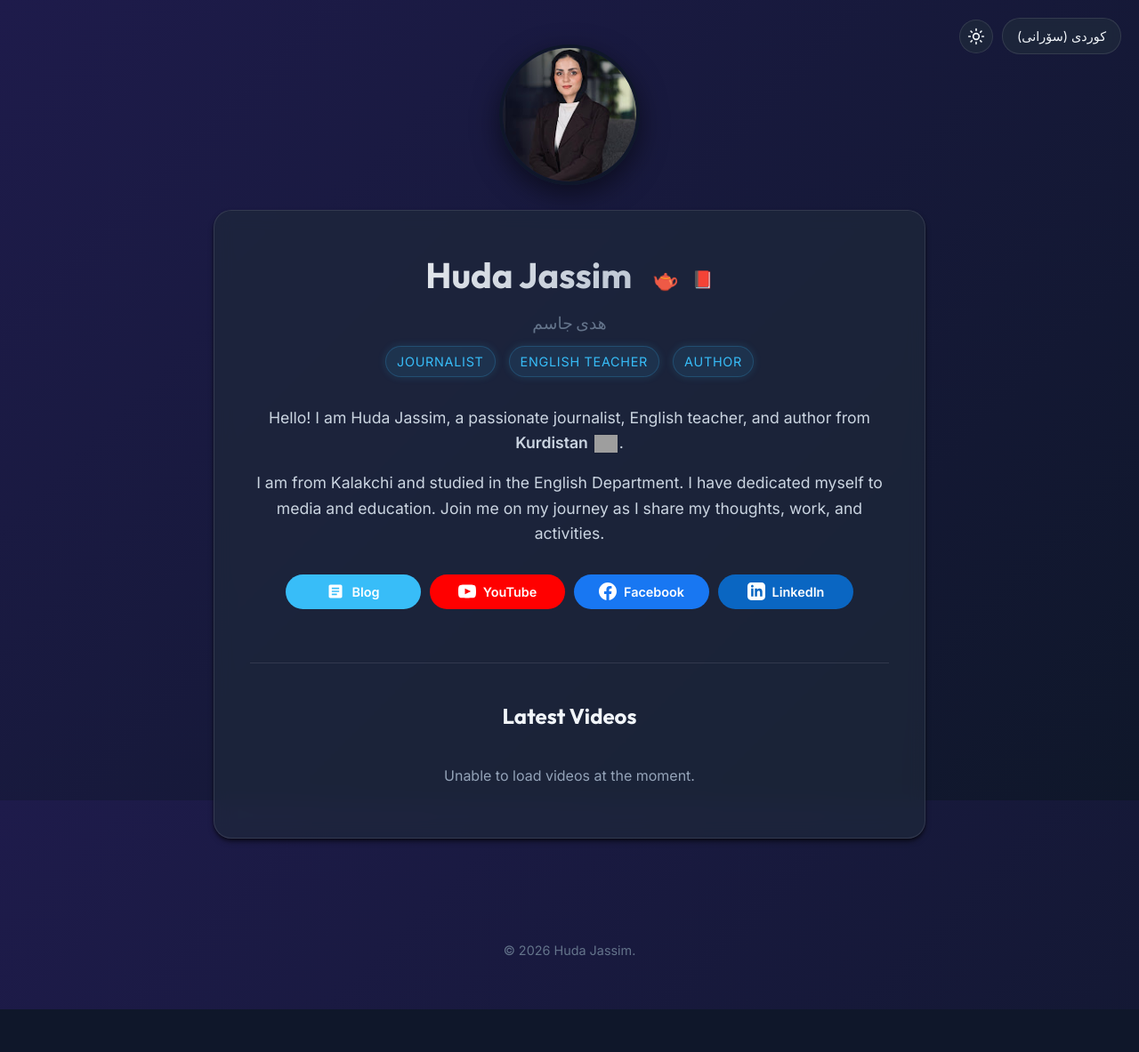
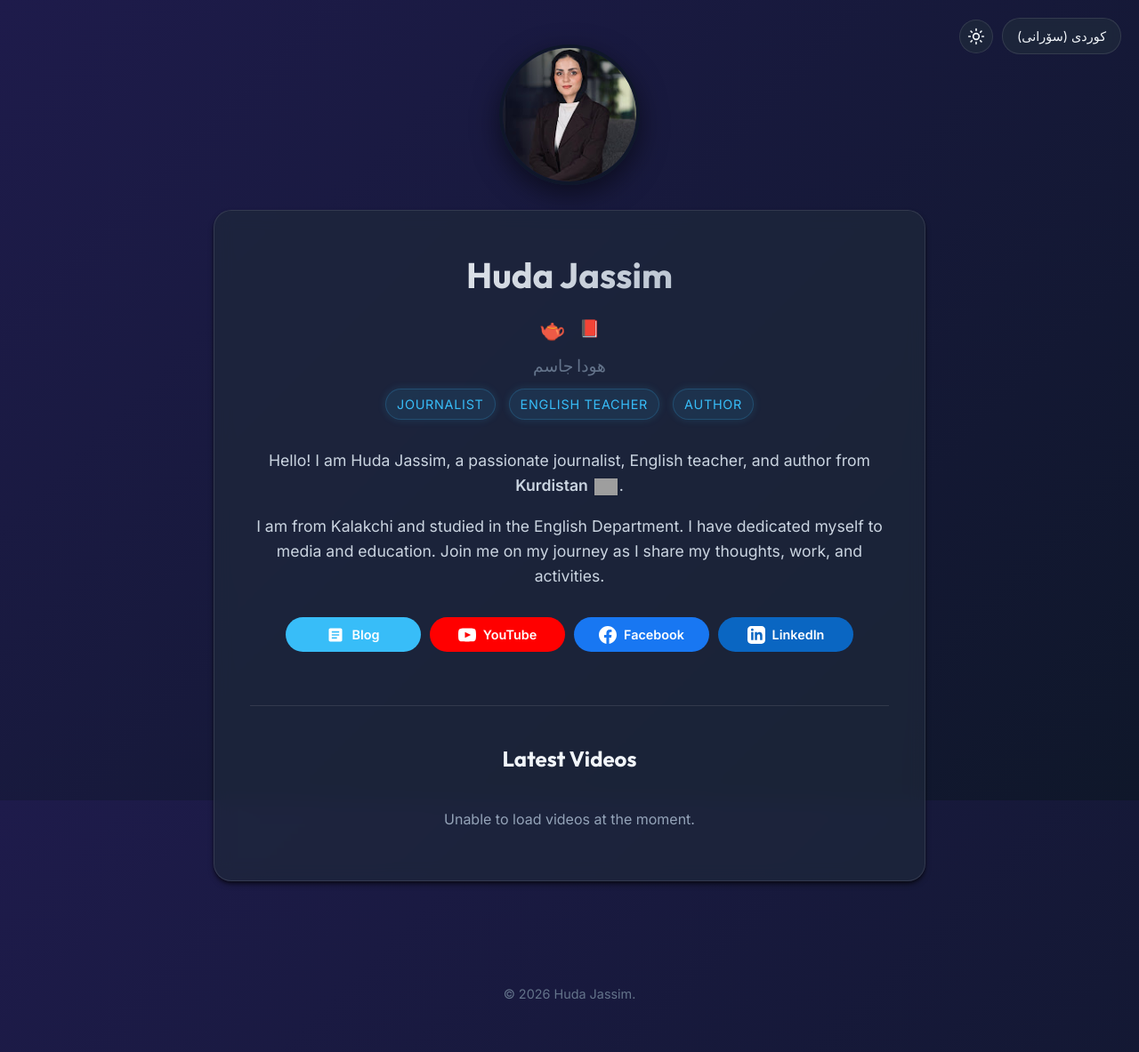
Before and after one commit to mfindeisen/hudajassim, a Jekyll site: the page built from index.md, in a window 1280 px wide. Shown: the whole page at 89% size. Built offline with Jekyll 4.4.1, drawn with Linux system fonts in a browser that asks for light colours; before the commit the page ends 1135 px from its top, so only the background shows below that; grey boxes are pictures that could not be loaded.

Commit message:
Align teapot and book icons consistently under the name in LTR and RTL

```diff
--- a/_data/content.yml
+++ b/_data/content.yml
@@ -17,12 +17,12 @@ en:
   no_posts: "No blog posts yet. Check back soon!"
 
 ku:
-  name: "هدى جاسم"
+  name: "هودا جاسم"
   title: "Huda Jassim"
   role_journalist: "ڕۆژنامەنووس"
   role_teacher: "مامۆستای ئینگلیزی"
   role_author: "نووسەر"
-  bio_p1: "سڵاو! من هدى جاسمم، ڕۆژنامەنووس، مامۆستای زمانی ئینگلیزی و نووسەرێکم لە <strong>کوردستان</strong> <img src='/assets/images/flag.svg' class='inline-flag' alt='Kurdistan Flag'>."
+  bio_p1: "سڵاو! من هودا جاسمم، ڕۆژنامەنووس، مامۆستای زمانی ئینگلیزی و نووسەرێکم لە <strong>کوردستان</strong> <img src='/assets/images/flag.svg' class='inline-flag' alt='Kurdistan Flag'>."
   bio_p2: ".خەڵكی كەڵەكچیم و بەشی زمانی ئینگلیزیم خوێندووە.خۆم تەرخان كردووە بۆ بواری راگەیاندن و پەروەردە.لەم گەشتمەدا لەگەڵم بن بۆ هاوبەشیكردنی بیروڕاكانم كار و چاڵاكیەكانم"
   latest_videos_title: "نوێترین ڤیدیۆکان"
   loading_text: "بارکردنی ڤیدیۆکان..."
--- a/assets/css/main.css
+++ b/assets/css/main.css
@@ -404,10 +404,11 @@ a:hover {
 /* Author Secret Badge */
 /* --- Footer Easter Egg: Tea & Book --- */
 .header-icons {
-  display: inline-flex;
+  display: flex;
+  justify-content: center;
   align-items: center;
   gap: 15px;
-  margin-left: 15px;
+  margin: 10px 0 0 0;
   vertical-align: middle;
   font-size: 0.6em;
   /* Scale relative to h1 */
@@ -416,11 +417,6 @@ a:hover {
   -webkit-text-fill-color: initial;
   -webkit-background-clip: border-box;
   background-clip: border-box;
-}
-
-[dir="rtl"] .header-icons {
-  margin-left: 0;
-  margin-right: 15px;
 }
 
 /* Tea Icon (Teapot) */
```
